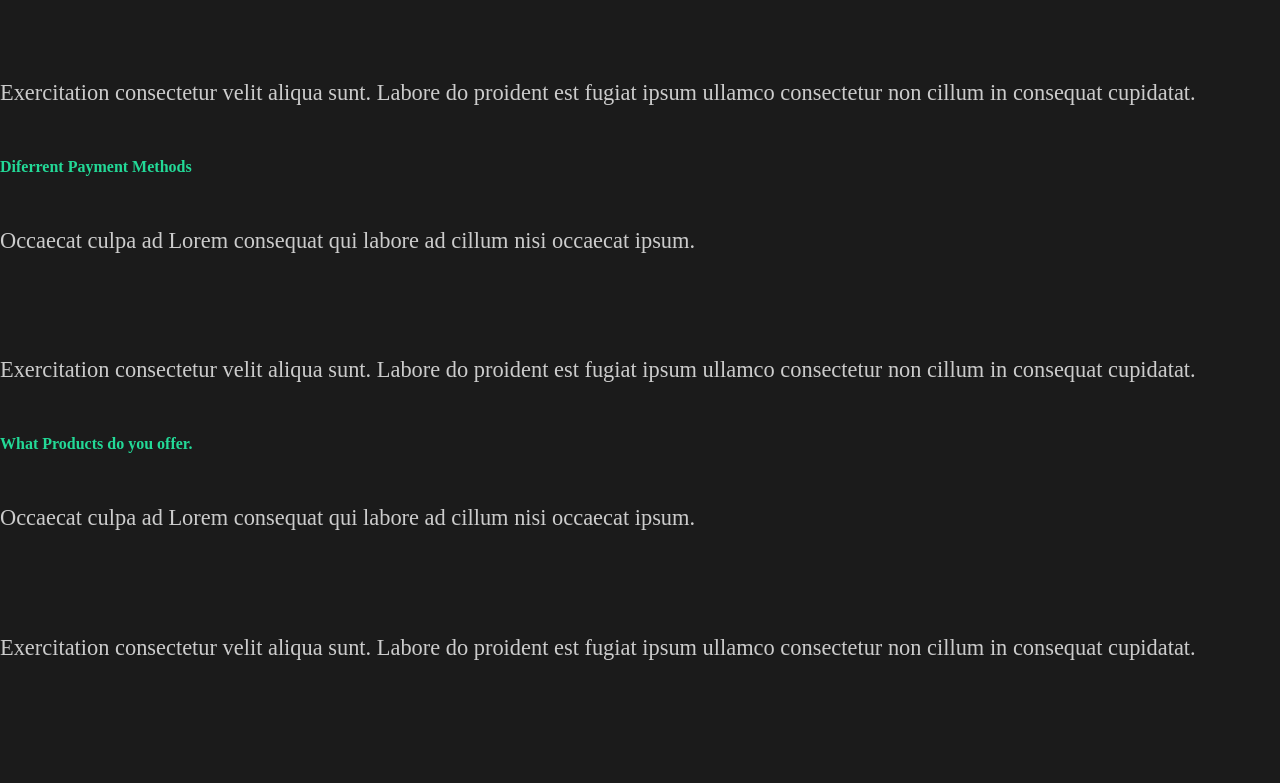
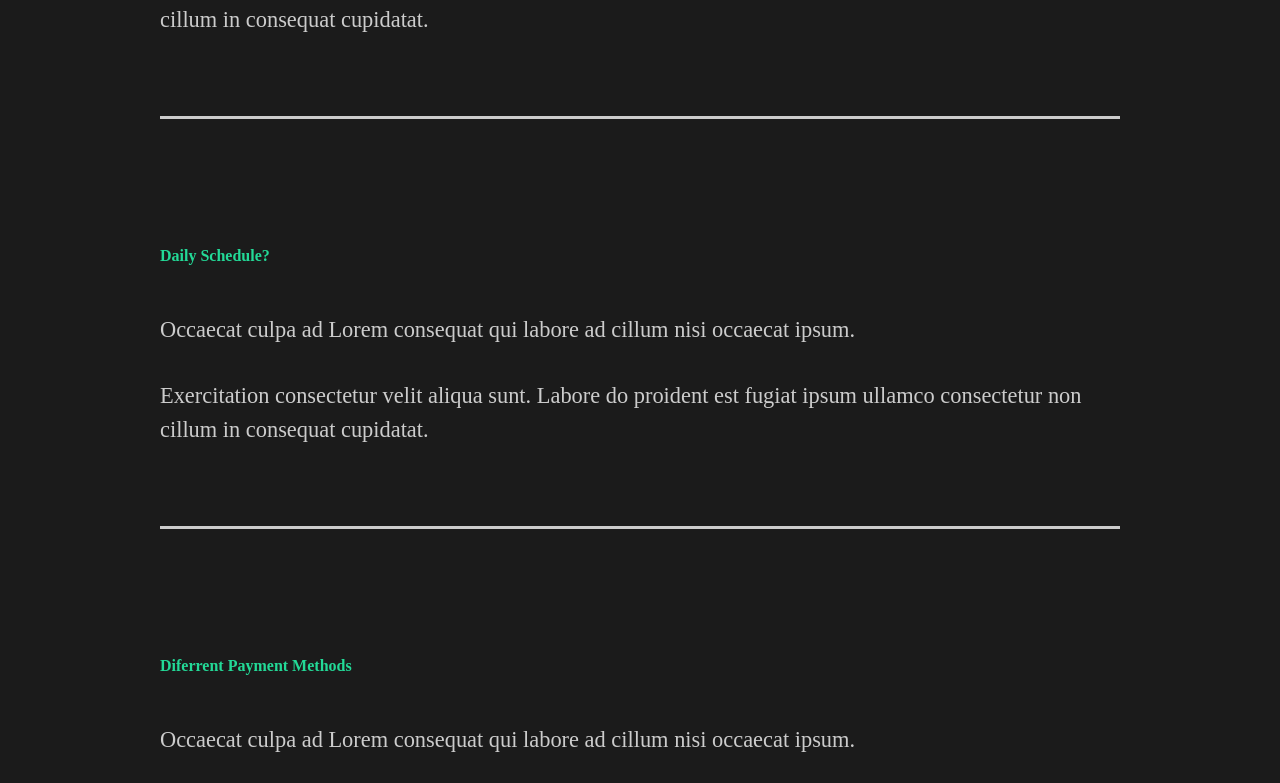
Before and after one commit to nanggi4/react-catpure, a React (Create React App) app: page / in a window 1280 px wide. Shown: the part 2317-3100 px from the top of the page. Before the commit the page ends 3029 px from the top, so only its background shows below. Built offline with nearby package versions, Linux system fonts and the light colour scheme.

Commit message:
faq style update

```diff
--- a/src/components/FaqSection.js
+++ b/src/components/FaqSection.js
@@ -1,8 +1,10 @@
 import React from "react";
+import styled from "styled-components";
+import { About } from '../styles';
 
 const FaqSection = () => {
   return (
-    <div className="faq">
+    <Faq>
       <h2>Any Questions <span>FAQ</span></h2>
       <div className="question">
         <h4>How Do I Start?</h4>
@@ -15,6 +17,7 @@
             Labore do proident est fugiat ipsum ullamco consectetur non cillum in consequat cupidatat.
           </p>
         </div>
+        <div className="faq-line"></div>
       </div>
       <div className="question">
         <h4>Daily Schedule?</h4>
@@ -27,6 +30,7 @@
             Labore do proident est fugiat ipsum ullamco consectetur non cillum in consequat cupidatat.
           </p>
         </div>
+        <div className="faq-line"></div>
       </div>
       <div className="question">
         <h4>Diferrent Payment Methods</h4>
@@ -39,6 +43,7 @@
             Labore do proident est fugiat ipsum ullamco consectetur non cillum in consequat cupidatat.
           </p>
         </div>
+        <div className="faq-line"></div>
       </div>
       <div className="question">
         <h4>What Products do you offer.</h4>
@@ -51,9 +56,37 @@
             Labore do proident est fugiat ipsum ullamco consectetur non cillum in consequat cupidatat.
           </p>
         </div>
+        <div className="faq-line"></div>
       </div>
-    </div>
+    </Faq>
   );
 };
 
+const Faq = styled(About)`
+  display: block;
+  span {
+    display: block;
+  }
+  h2{
+    padding-bottom: 2rem;
+    font-weight: lighter;
+  }
+  .faq-line{
+    background: #cccccc;
+    height: 0.2rem;
+    margin: 2rem 0rem;
+    width: 100%;
+  }
+  .question{
+    padding: 3rem 0rem;
+    cursor: pointer;
+  }
+  .answer{
+    padding: 2rem 0rem;
+    p{
+      padding: 1rem 0rem;
+    }
+  }
+`;
+
 export default FaqSection;
```
